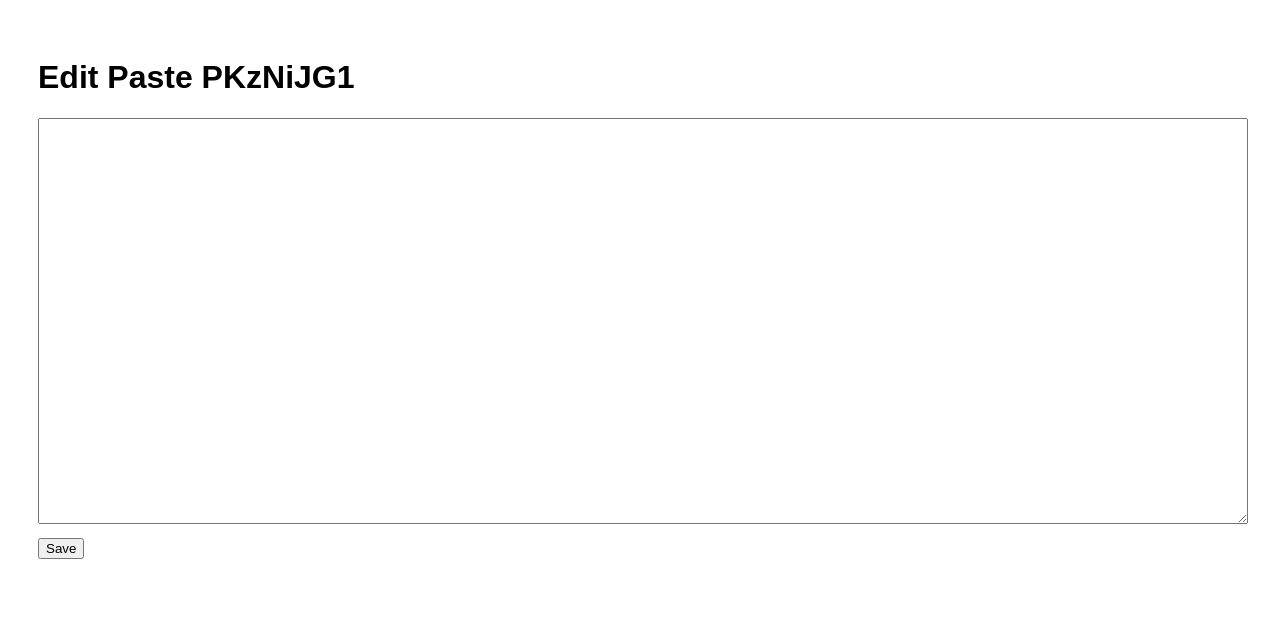
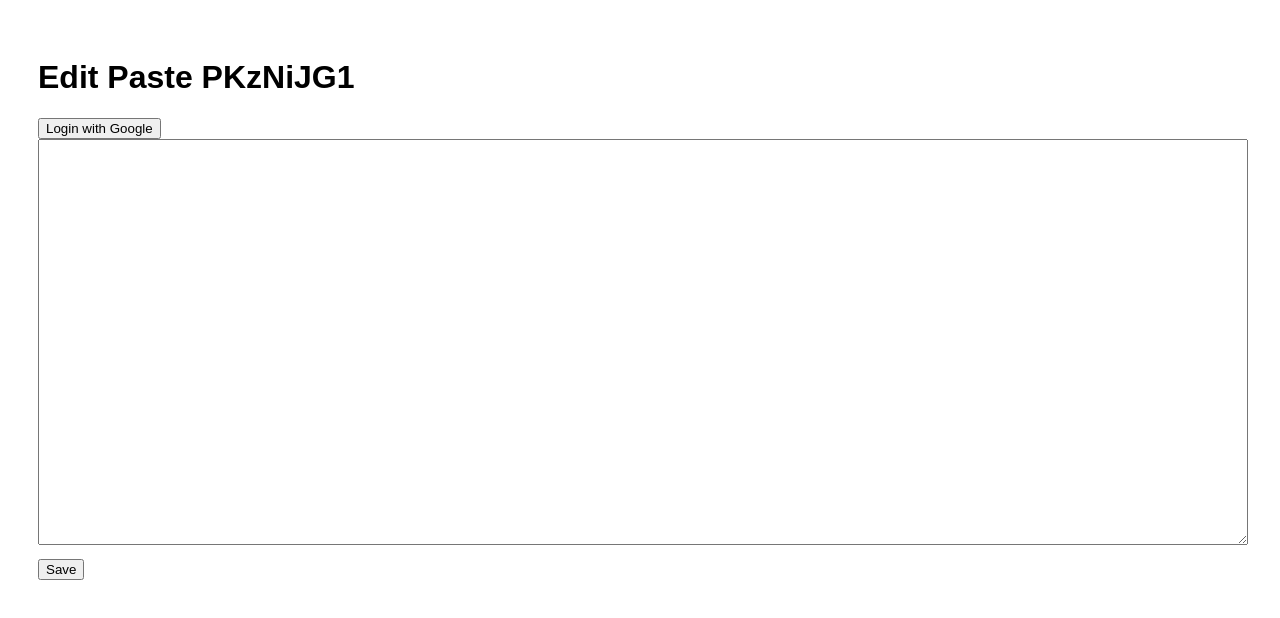
Before and after one commit to modernmaximuz/SaleWeb, a website: page public/index.html in a window 1280 px wide. Drawn offline with Linux system fonts and the light colour scheme.

Commit message:
Update index.html

```diff
--- a/public/index.html
+++ b/public/index.html
@@ -6,7 +6,10 @@
 </head>
 <body>
     <h1>Edit Paste PKzNiJG1</h1>
-
+<div id="authBar">
+    <button id="loginBtn">Login with Google</button>
+    <button id="logoutBtn" style="display:none;">Logout</button>
+</div>
     <textarea id="content"></textarea>
     <button id="saveBtn">Save</button>
 
```
